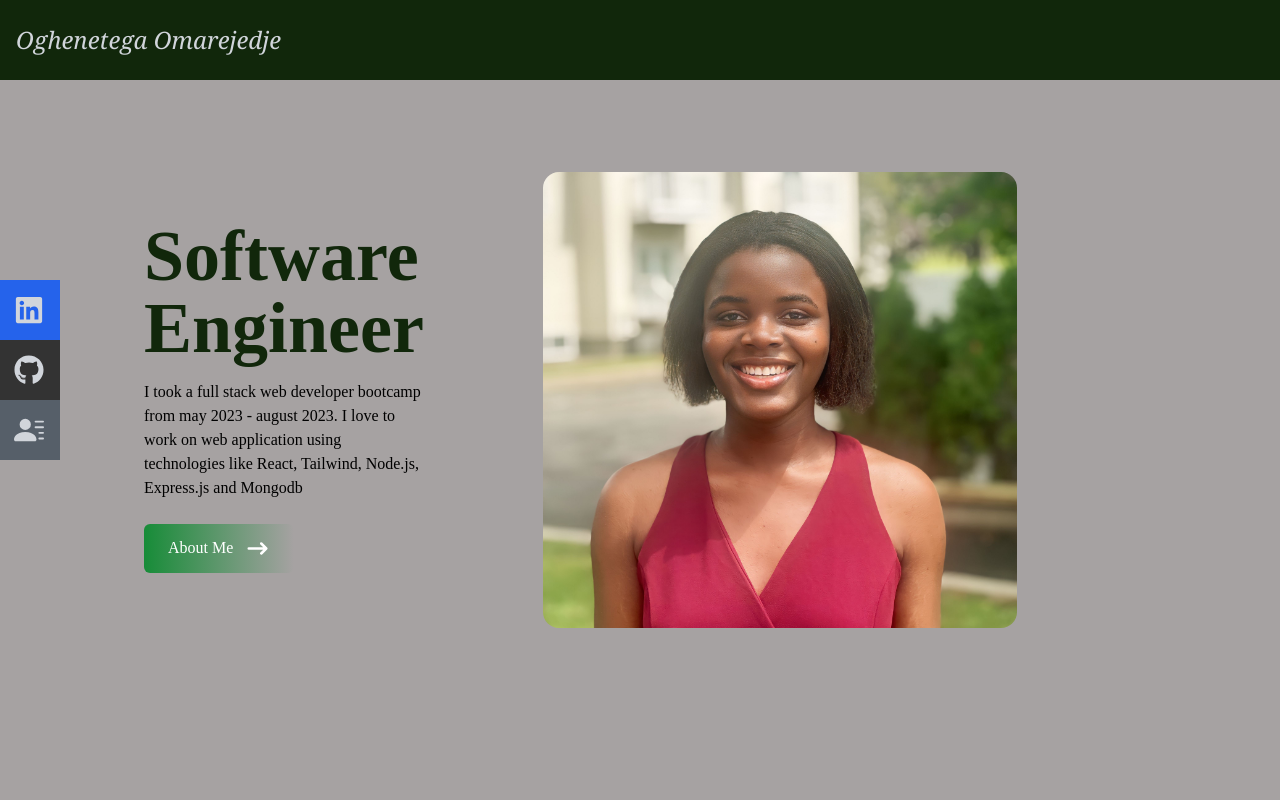
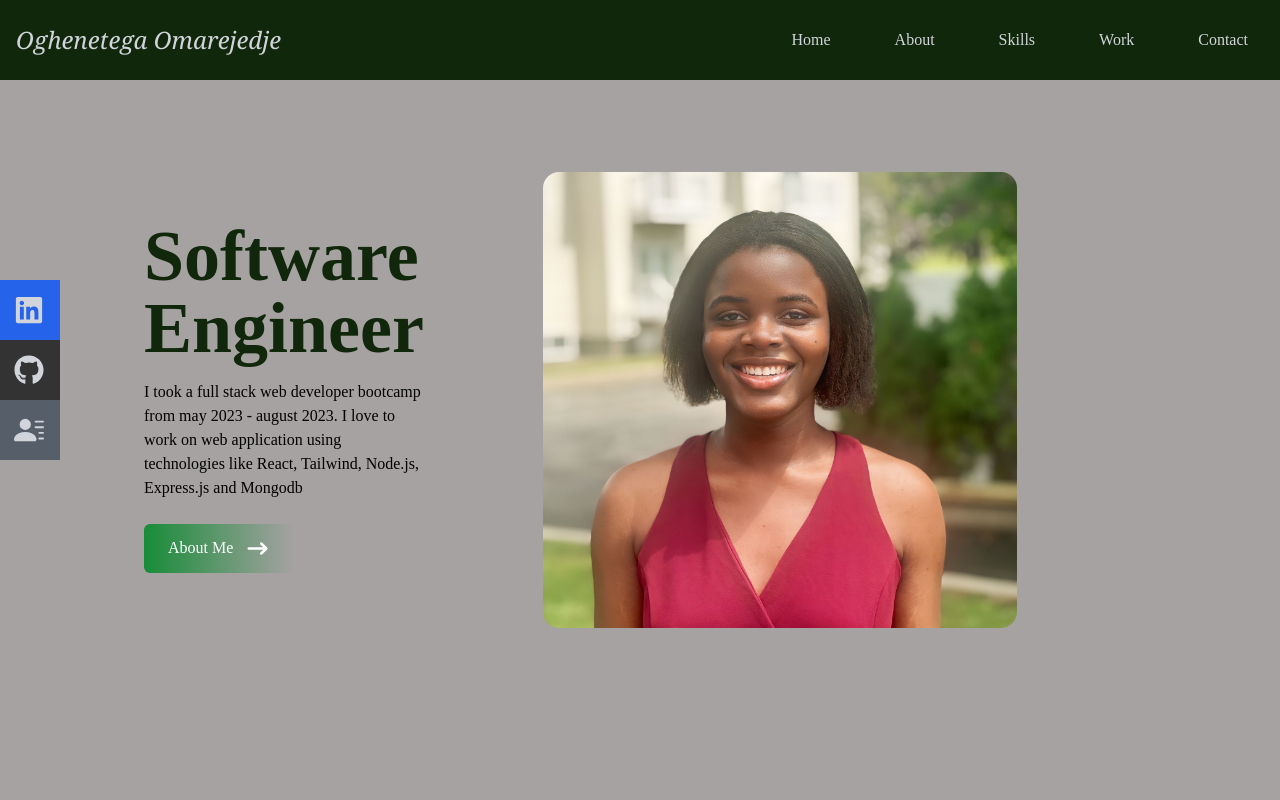
Before and after one commit to tegaomare/react-personal-portfolio, a React (Create React App) app: page / in a window 1280 px wide. Shown: the top 800 px of the page. Built offline with nearby package versions, Linux system fonts and the light colour scheme.

Commit message:
pdf resume file added, with navbar code updated

```diff
--- a/src/components/Navbar.jsx
+++ b/src/components/Navbar.jsx
@@ -1,10 +1,6 @@
 import React, { useState } from 'react';
-import {
-  FaBars,
-  FaTimes,
-  FaGithub,
-  FaLinkedin,
-} from 'react-icons/fa';
+import TegaCV from '../assets/Tega_Omarejedje_CV.pdf';
+import { FaBars, FaTimes, FaGithub, FaLinkedin } from 'react-icons/fa';
 import { BsFillPersonLinesFill } from 'react-icons/bs';
 import { Link } from 'react-scroll';
 
@@ -19,9 +15,25 @@ const Navbar = () => {
       </div>
       {/* menu */}
       <ul className='hidden md:flex gap-x-8'>
-        {/* Existing internal links remain unchanged */}
+        <li><Link to='home' smooth={true} duration={500}>Home</Link></li>
+        <li><Link to='about' smooth={true} duration={500}>About</Link></li>
+        <li><Link to='skills' smooth={true} duration={500}>Skills</Link></li>
+        <li><Link to='work' smooth={true} duration={500}>Work</Link></li>
+        <li><Link to='contact' smooth={true} duration={500}>Contact</Link></li>
       </ul>
-      {/* Hamburger and Mobile menu remain unchanged */}
+      {/* Hamburger */}
+      <div onClick={handleClick} className='md:hidden z-10'>
+        {!nav ? <FaBars /> : <FaTimes />}
+      </div>
+      {/* Mobile menu */}
+      <ul
+        className={!nav ? 'hidden' : 'absolute top-0 left-0 w-full h-screen bg-[#0a192f] flex flex-col justify-center items-center'}>
+        <li className='py-6 text-4xl'><Link onClick={handleClick} to='home' smooth={true} duration={500}>Home</Link></li>
+        <li className='py-6 text-4xl'><Link onClick={handleClick} to='about' smooth={true} duration={500}>About</Link></li>
+        <li className='py-6 text-4xl'><Link onClick={handleClick} to='skills' smooth={true} duration={500}>Skills</Link></li>
+        <li className='py-6 text-4xl'><Link onClick={handleClick} to='work' smooth={true} duration={500}>Work</Link></li>
+        <li className='py-6 text-4xl'><Link onClick={handleClick} to='contact' smooth={true} duration={500}>Contact</Link></li>
+      </ul>
       {/* Social icons */}
       <div className='hidden lg:flex fixed flex-col top-[35%] left-0'>
         <ul>
@@ -29,8 +41,7 @@ const Navbar = () => {
             <a
               className='flex justify-between items-center w-full text-gray-300'
               href='https://www.linkedin.com/in/tega-omarejedje-7749b027b/'
-              target="_blank" rel="noopener noreferrer"
-            >
+              target="_blank" rel="noopener noreferrer">
               Linkedin <FaLinkedin size={30} />
             </a>
           </li>
@@ -38,17 +49,16 @@ const Navbar = () => {
             <a
               className='flex justify-between items-center w-full text-gray-300'
               href='https://github.com/tegaomare'
-              target="_blank" rel="noopener noreferrer"
-            >
+              target="_blank" rel="noopener noreferrer">
               Github <FaGithub size={30} />
             </a>
           </li>
           <li className='w-[160px] h-[60px] flex justify-between items-center ml-[-100px] hover:ml-[-10px] duration-300 bg-[#565f69]'>
             <a
               className='flex justify-between items-center w-full text-gray-300'
-              href='URL_TO_YOUR_PDF_RESUME' // Replace 'URL_TO_YOUR_PDF_RESUME' with the direct link to your PDF resume
-              target="_blank" rel="noopener noreferrer"
-            >
+              href={TegaCV}
+              target="_blank"
+              rel="noopener noreferrer">
               Resume <BsFillPersonLinesFill size={30} />
             </a>
           </li>
@@ -57,4 +67,5 @@ const Navbar = () => {
     </div>
   );
 };
+
 export default Navbar;
```
Also changed, not shown: 1 other file (tests, documents, lock files or other folders).
